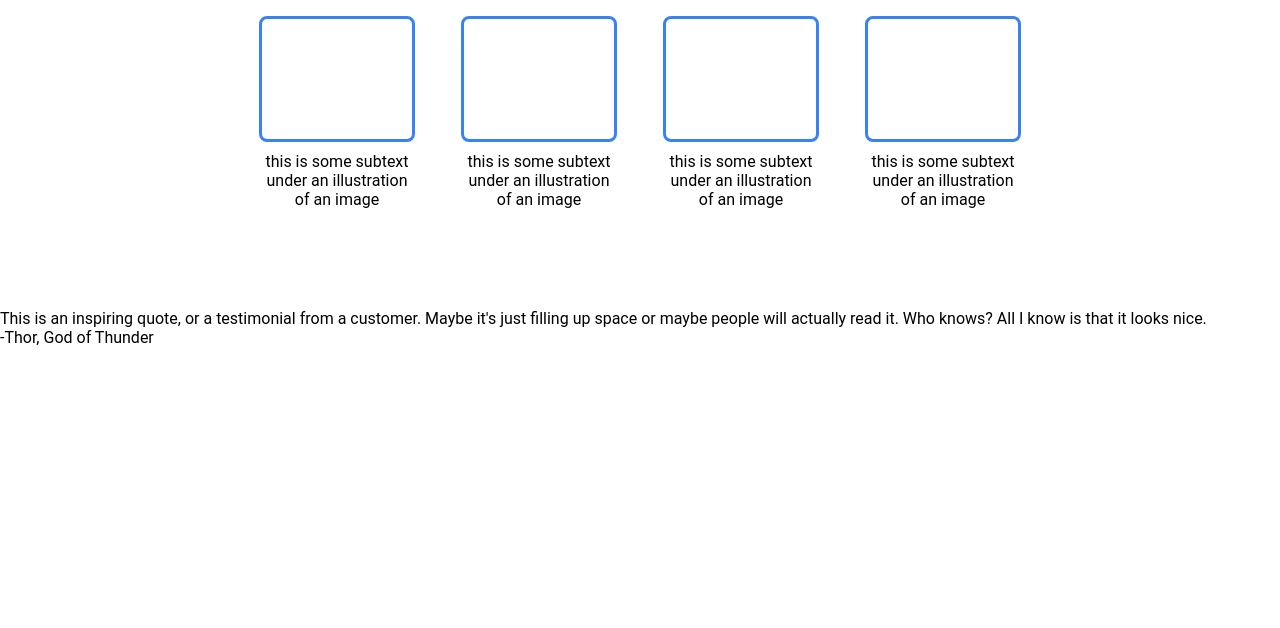
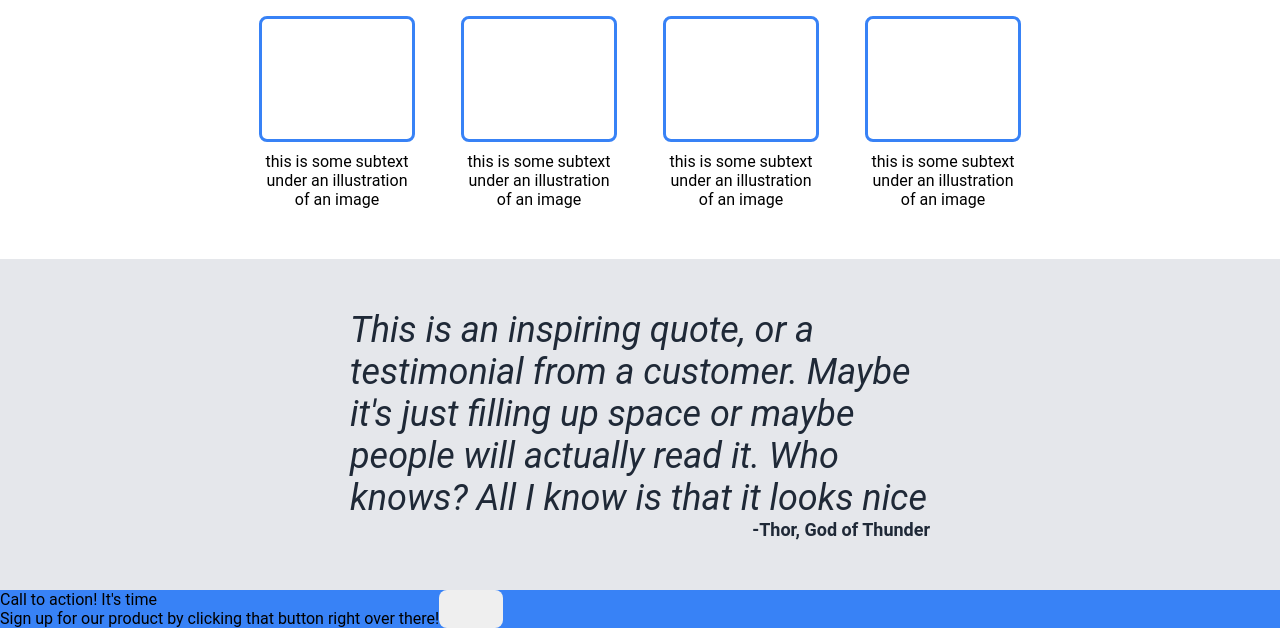
Before and after one commit to JohnnyYG/odin-landing-page, a plain HTML site: page index.html in a window 1280 px wide. Shown: the part 466-1094 px from the top of the page. Before the commit the page ends 813 px from the top, so only its background shows below. Drawn offline with Linux system fonts and the light colour scheme.

Commit message:
Started call to action section
Corrected some margin and padding statements. Starting the call-to-action section

```diff
--- a/index.html
+++ b/index.html
@@ -53,8 +53,18 @@
         </div>
     </div>
     <div class="quote">
-        This is an inspiring quote, or a testimonial from a customer. Maybe it's just filling up space or maybe people will actually read it. Who knows? All I know is that it looks nice.
+        <div class="quote-text">
+            This is an inspiring quote, or a testimonial from a customer. Maybe it's just filling up space or maybe people will actually read it. Who knows? All I know is that it looks nice
+        </div>
+        <div class="quote-author">-Thor, God of Thunder</div>
     </div>
-    <div class="quote-author">-Thor, God of Thunder</div>
+    <div class="call-to-action">
+        <div class="call-to-action-content">
+            <div class="call-to-action-title">Call to action! It's time</div>
+            <div class="call-to-action-text">Sign up for our product by clicking that button right over there!</div>
+        </div>
+        <button class="Sign up"></button>
+    </div>
+
 </body>
 </html>
--- a/style.css
+++ b/style.css
@@ -42,6 +42,7 @@ button {
     font-size: 18px;
     border: none;
     padding: 8px 32px;
+    flex-shrink: 0;
 }
 
 .hero {
@@ -93,7 +94,7 @@ button {
     justify-content: center;
     gap: 52px;
     text-align: center;
-    padding-bottom: 100px;
+    padding-bottom: 50px;
 }
 
 .info-image{
@@ -110,3 +111,39 @@ button {
     flex-direction: column;
     align-items: center;
 }
+
+.quote {
+    background-color: #E5E7EB;
+    padding-bottom: 50px;
+    padding-top: 50px;
+    padding-right: 350px;
+    padding-left: 350px;
+}
+
+.quote-text {
+    font-size: 36px;
+    font-style: italic;
+    color: #1F2937;
+    display: flex;
+    justify-content: center;
+
+}
+
+.quote-author {
+    font-size: 18px;
+    color: #1F2937;
+    font-weight: 700;
+    display: flex;
+    justify-content: end;
+}
+
+.call-to-action {
+    background-color: #3882F6;
+    display: flex;
+    flex-direction: center;
+    flex-basis: 500px;
+}
+
+.call-to-action-button {
+    background-color: #3882F6;
+}
```
